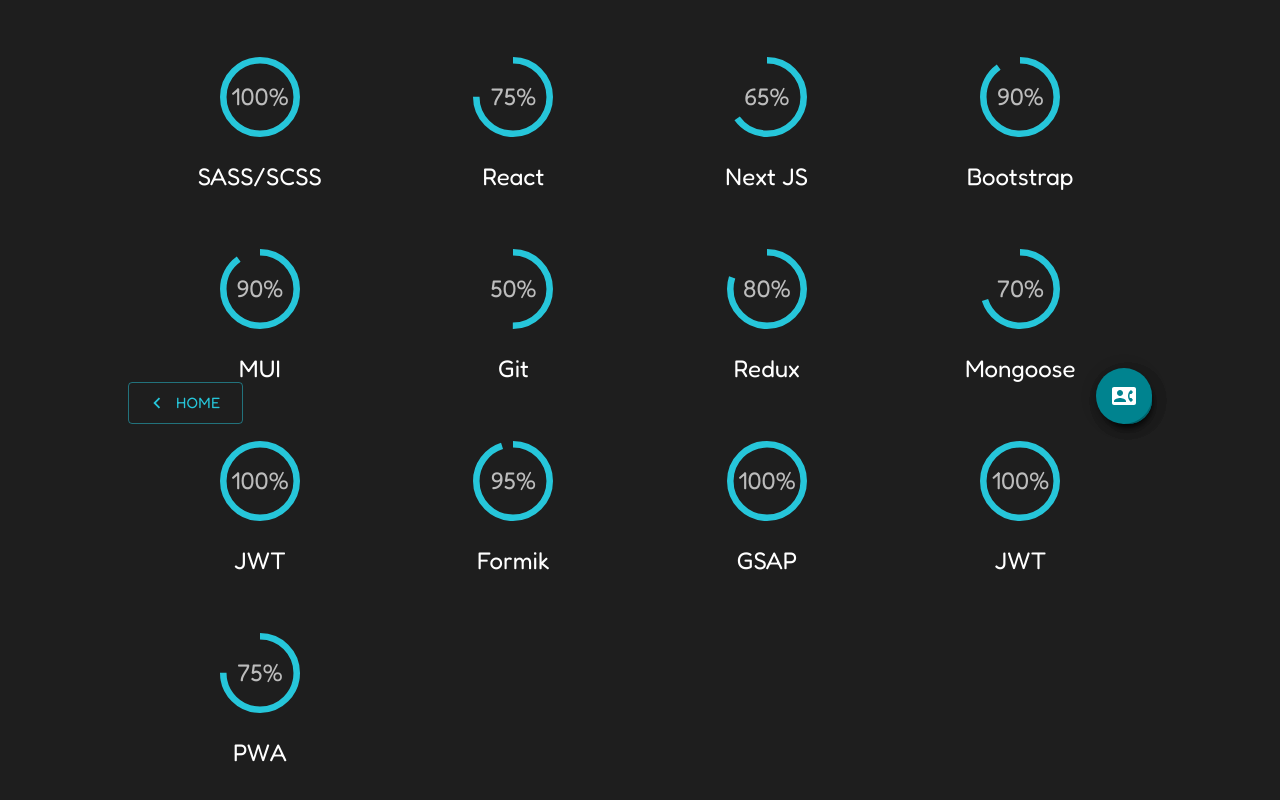
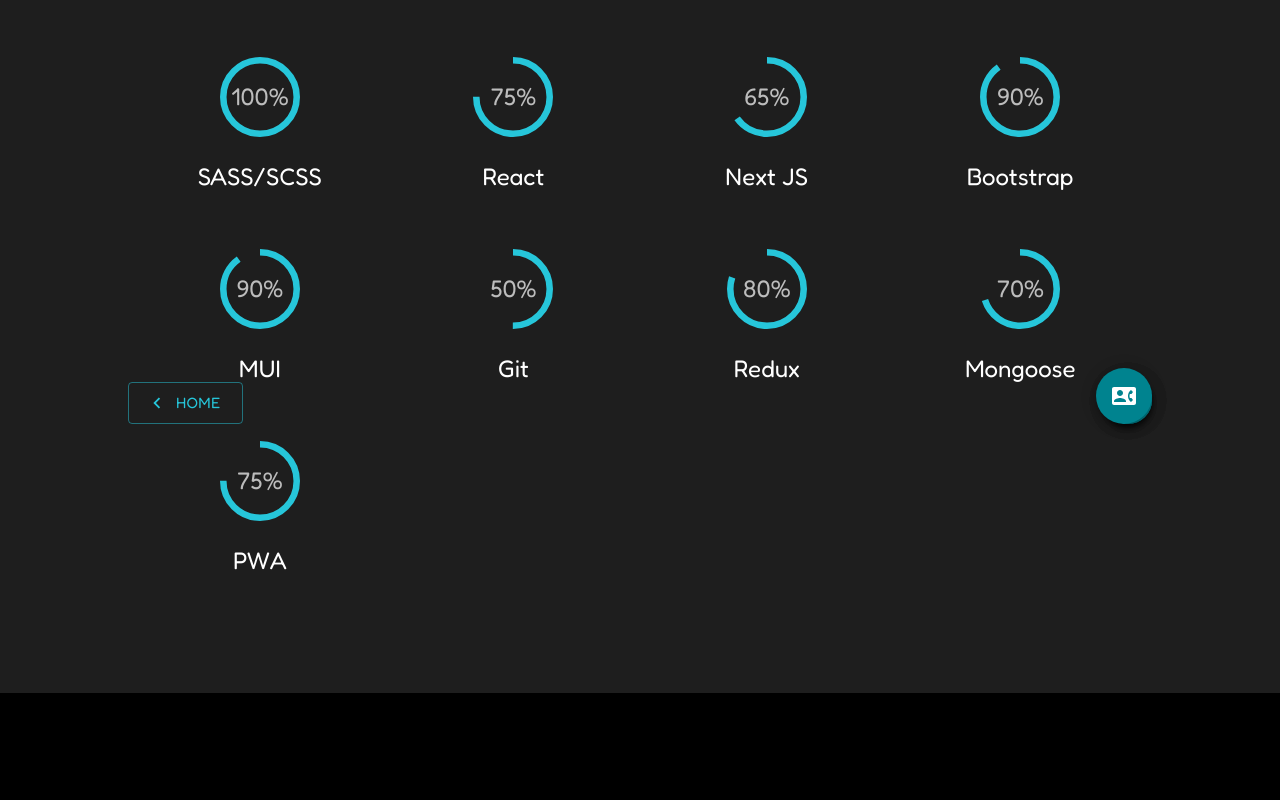
Before and after one commit to kai-zen/portfolio, a React (Create React App) app: page /#/Skills in a window 1280 px wide. Shown: the part 336-1136 px from the top of the page. After the commit the page ends 1029 px from the top, so only its background shows below. Built offline with nearby package versions, Linux system fonts and the light colour scheme.

Commit message:
Skills changes

```diff
--- a/src/components/skills/SkillsGrid.jsx
+++ b/src/components/skills/SkillsGrid.jsx
@@ -186,62 +186,6 @@
             justifyContent: 'center',
           }}
         >
-          <CircularPercent text="JWT" number={100} />
-        </Grid>
-        <Grid
-          xs={6}
-          sm={4}
-          md={3}
-          sx={{
-            mt: 2,
-            display: 'flex',
-            flexDirection: 'column',
-            alignItems: 'center',
-            justifyContent: 'center',
-          }}
-        >
-          <CircularPercent text="Formik" number={95} />
-        </Grid>
-        <Grid
-          xs={6}
-          sm={4}
-          md={3}
-          sx={{
-            mt: 2,
-            display: 'flex',
-            flexDirection: 'column',
-            alignItems: 'center',
-            justifyContent: 'center',
-          }}
-        >
-          <CircularPercent text="GSAP" number={100} />
-        </Grid>
-        <Grid
-          xs={6}
-          sm={4}
-          md={3}
-          sx={{
-            mt: 2,
-            display: 'flex',
-            flexDirection: 'column',
-            alignItems: 'center',
-            justifyContent: 'center',
-          }}
-        >
-          <CircularPercent text="JWT" number={100} />
-        </Grid>
-        <Grid
-          xs={6}
-          sm={4}
-          md={3}
-          sx={{
-            mt: 2,
-            display: 'flex',
-            flexDirection: 'column',
-            alignItems: 'center',
-            justifyContent: 'center',
-          }}
-        >
           <CircularPercent text="PWA" number={75} />
         </Grid>
       </Grid>
```
